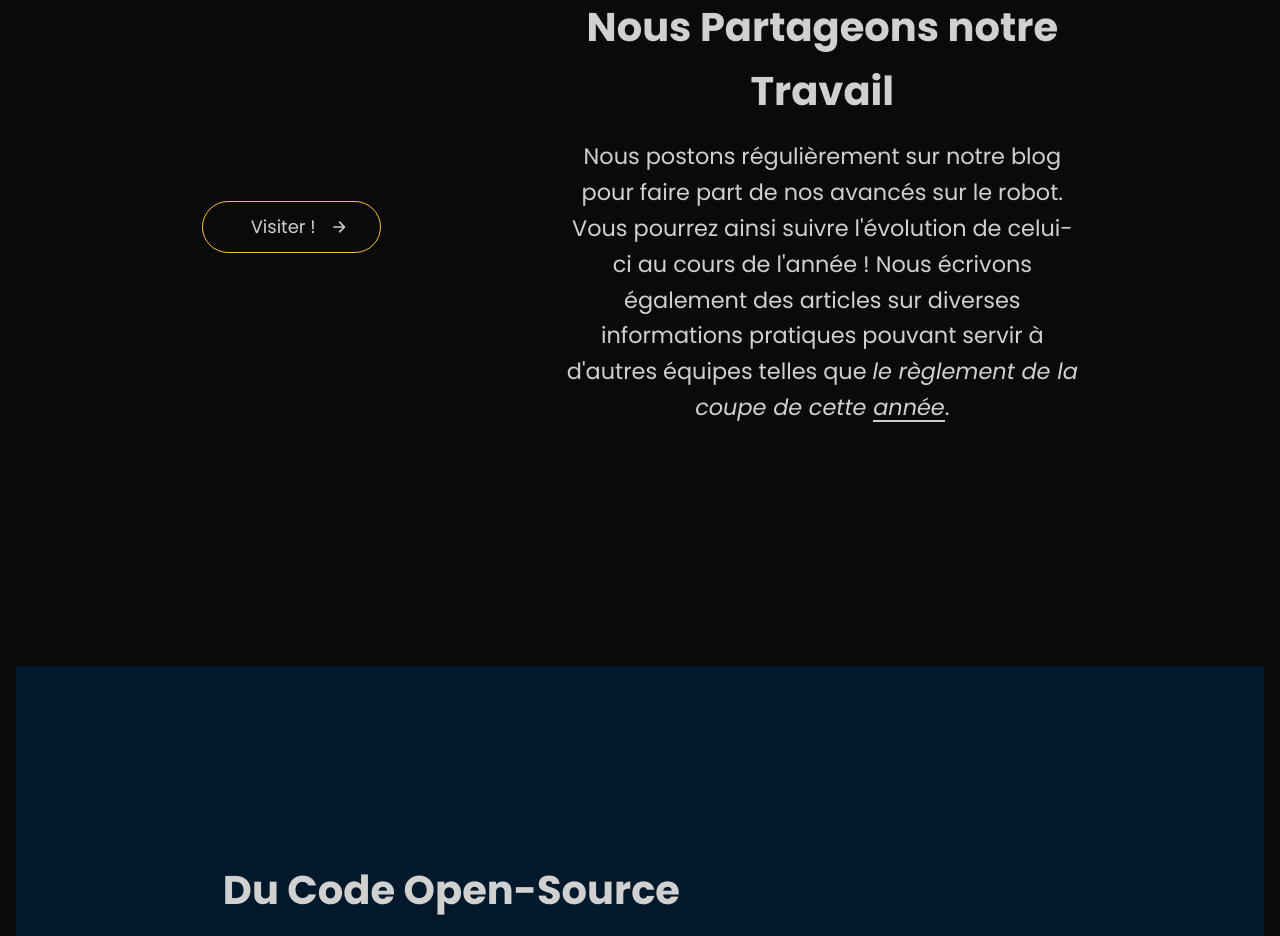
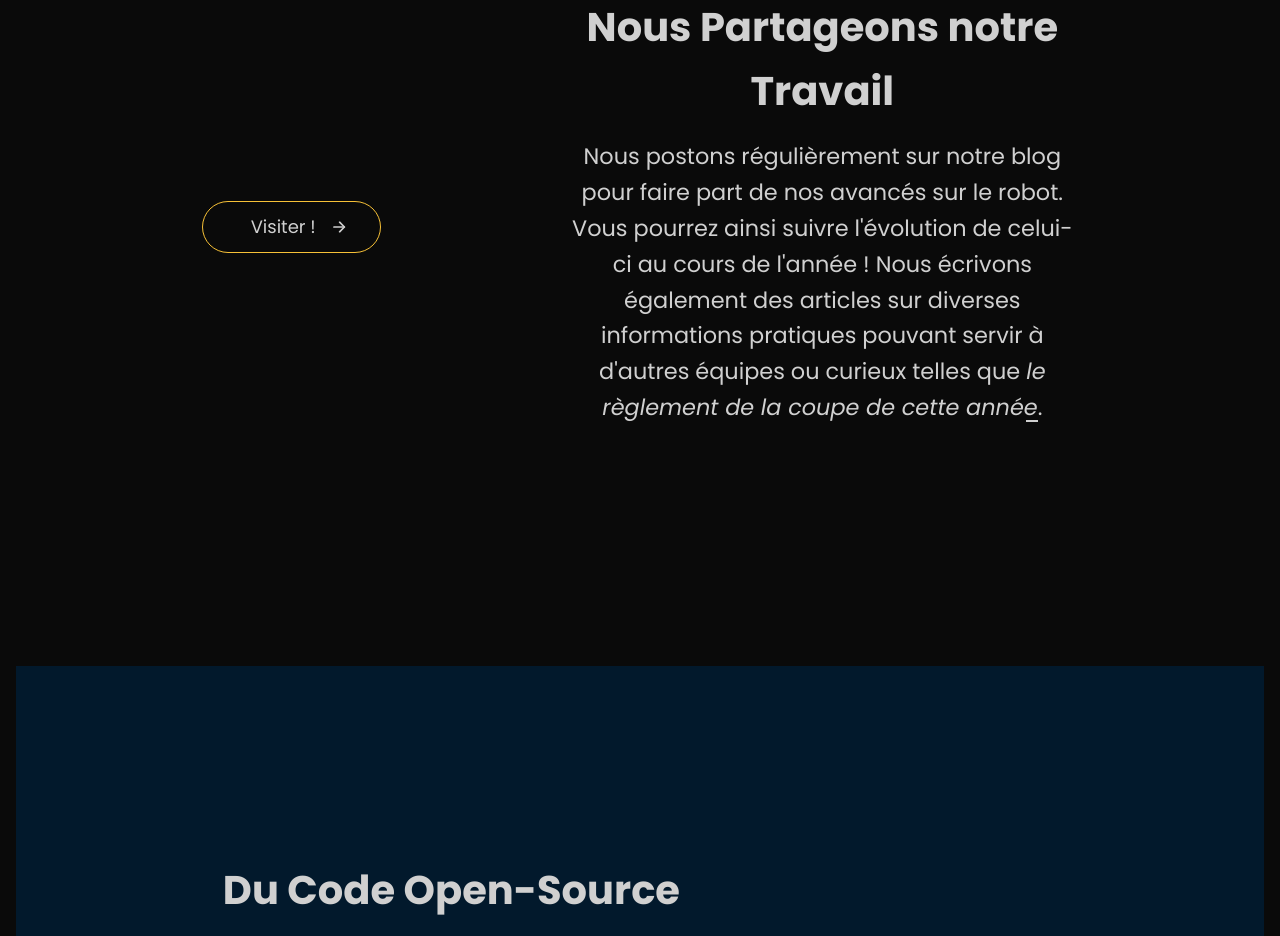
Before and after one commit to Eagletech-robotic/website, a React (Vite) app: page / in a window 1280 px wide. Shown: the part 2120-3056 px from the top of the page. Built offline with nearby package versions, Linux system fonts and the light colour scheme.

Commit message:
Fix summary of blog post

```diff
--- a/src/assets/blog-posts/20241101-en-quoi-consiste-la-coupe-de-france-de-robotique.md
+++ b/src/assets/blog-posts/20241101-en-quoi-consiste-la-coupe-de-france-de-robotique.md
@@ -2,7 +2,7 @@
 title: En quoi consiste la Coupe de France de Robotique ?
 date: 2024-11-01
 author: Louis Monnier
-summary: À 12 ans, avec un simple kit Lego Boost, Robin a réussi à créer notre PAMI, notre super Star qui fait la fête pour un bonus de 15 points. Merci, Robin !
+summary: Découvrez le règlement de la Coupe de France de Robotique 2025 en 5 minutes.
 draft: false
 ---
 
@@ -48,7 +48,7 @@ Le règlement précise également comment se déroule la partie. Après seulemen
 ![Dates importantes de la Coupe de France de Robotique](/blog-images/20241101-en-quoi-consiste-la-coupe-de-france-de-robotique/Poolzor.png)
 
 
-## Règle du Jeu saison 2024-2025 : The Show must go on
+## Règle du Jeu saison 2024-2025 : The Show Must Go On
 
 [Les règles du jeu](https://www.eurobot.org/wp-content/uploads/2024/10/Eurobot2025_Rules.pdf), changent chanque année, et comme les anglophones l’ont probablement compris au titre, le thème du jeu cette année est celui du spectacle.
 Nos robots ont pour objectif d’assurer la promotion, la mise en place de la scène et l'animation du spectacle d'une star.
--- a/src/pages/Home/index.tsx
+++ b/src/pages/Home/index.tsx
@@ -48,7 +48,7 @@ export default function Home() {
                         Nous postons régulièrement sur notre blog pour faire part de nos avancés sur
                         le robot. Vous pourrez ainsi suivre l'évolution de celui-ci au cours de
                         l'année ! Nous écrivons également des articles sur diverses informations
-                        pratiques pouvant servir à d'autres équipes telles que{' '}
+                        pratiques pouvant servir à d'autres équipes ou curieux telles que{' '}
                         <InlineLink to="/blog/posts/00xi1m3l">
                             le règlement de la coupe de cette année
                         </InlineLink>
```
